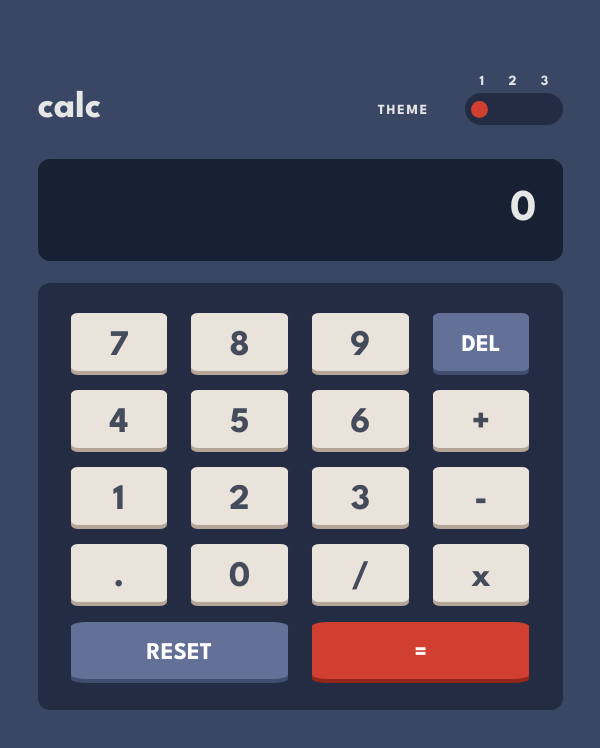
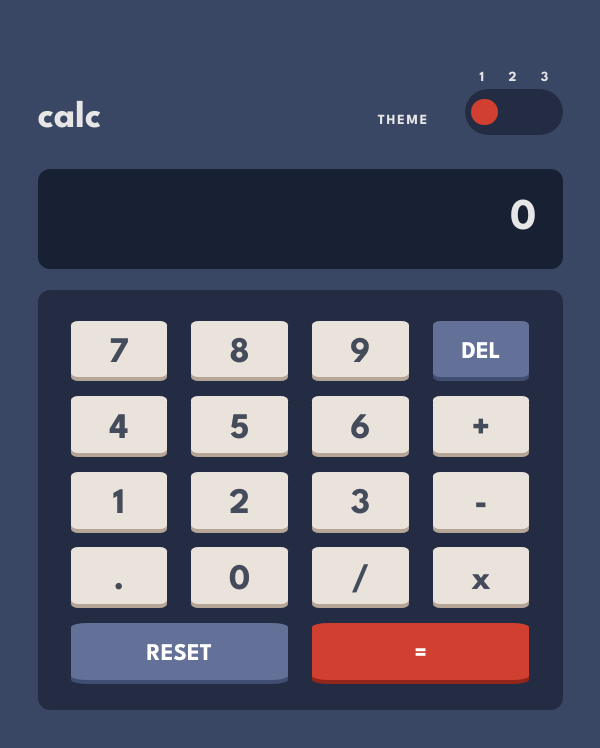
Before and after one commit to NERO-FAN/Responsive_React_Calculator, a React (Create React App) app: page / in a window 600 px wide. Shown: the top 748 px of the page. Built offline with nearby package versions, Linux system fonts and the light colour scheme.

Commit message:
testing a theory

```diff
--- a/src/components/Header.scss
+++ b/src/components/Header.scss
@@ -217,8 +217,8 @@
           }
 
           @media (min-width: 400px) and (max-width: 767px) {
-            height: 1.25em;
-            width: 1.25em;
+            height: 2em;
+            width: 2em;
           }
 
           @media (min-width: 768px) and (max-width: 1023px) {
```
